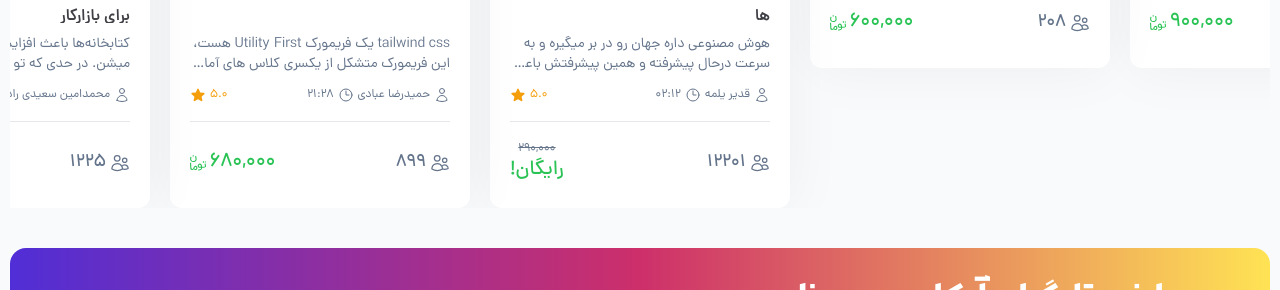
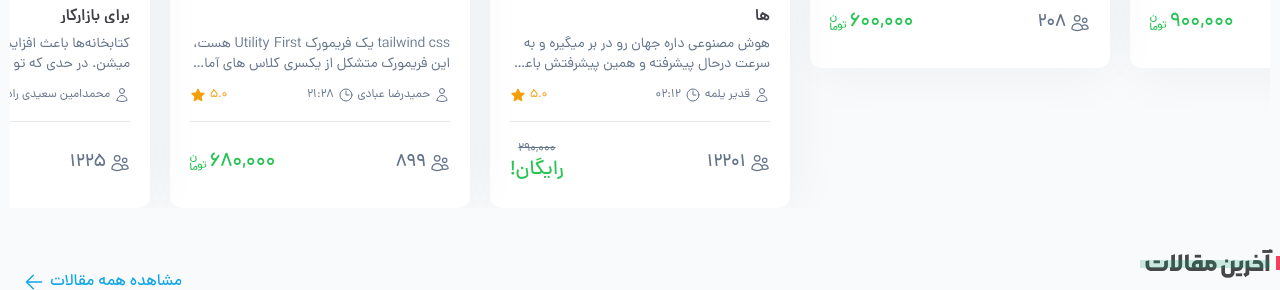
Before and after one commit to Ghorbani-Dev1985/sabzlearn, a website with bundled scripts: page public/index.html in a window 1280 px wide. Shown: the part 2994-3284 px from the top of the page. Built offline with nearby package versions, Linux system fonts and the light colour scheme; files whose address does not match are found by name.

Commit message:
feat: develop first stracture of blogs section and add blohs photos

```diff
--- a/public/index.html
+++ b/public/index.html
@@ -474,7 +474,32 @@
         </div>
       </div>
     </section>
+    <!-- Blogs Section -->
+    <section class="my-10">
+      <div class="container">
+   <!-- title -->
+   <div class="w-full flex-between">
+    <div
+      class="flex flex-col gap-2 relative before:content-[''] before:absolute before:-right-5 before:top-2 before:w-3.5 before:h-3.5 before:bg-rose-500"
+    >
+      <p
+        class="font-MorabbaBold text-base md:text-2xl relative before:content-[''] before:absolute before:right-0 before:bottom-0 before:top-3 before:bg-green-500/20 before:w-full before:max-w-[130px] before:h-2"
+      >
+      آخرین مقالات
+      </p>
+      <span> مقالات بروز برنامه نویسی</span>
+    </div>
+    <a href="" class="flex-center gap-1 text-sky-500 font-DanaMd hover:bg-sky-100 px-3 py-2 rounded-lg transition-all ease-linear duration-300">
+       <span>مشاهده همه مقالات</span>
+       <svg xmlns="http://www.w3.org/2000/svg" fill="none" viewBox="0 0 24 24" stroke-width="1.5" stroke="currentColor" class="w-6 h-6">
+        <path stroke-linecap="round" stroke-linejoin="round" d="M19.5 12h-15m0 0l6.75 6.75M4.5 12l6.75-6.75" />
+      </svg>
+    </a>
+  </div>
+  <!-- ‌Body -->
 
+      </div>
+    </section>
     <!-- Instagram Section -->
     <section class="my-10">
       <div class="container">
```
Also changed, not shown: public/assets/images/blogs/01.webp (added), public/assets/images/blogs/02.webp (added), public/assets/images/blogs/03.webp (added), public/assets/images/blogs/04.jpg (added), public/assets/styles/app.css.
